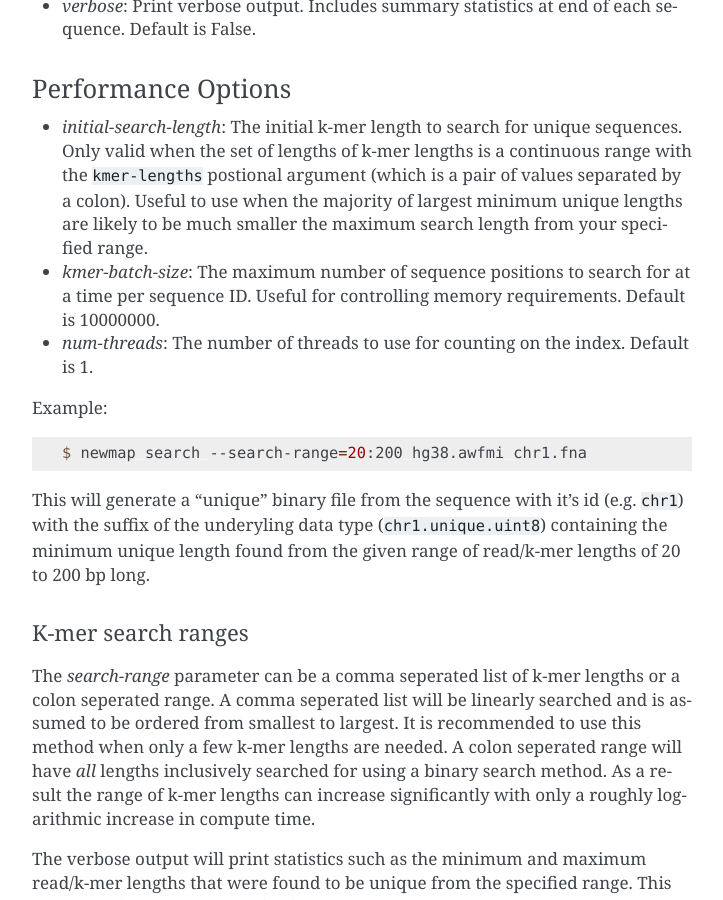
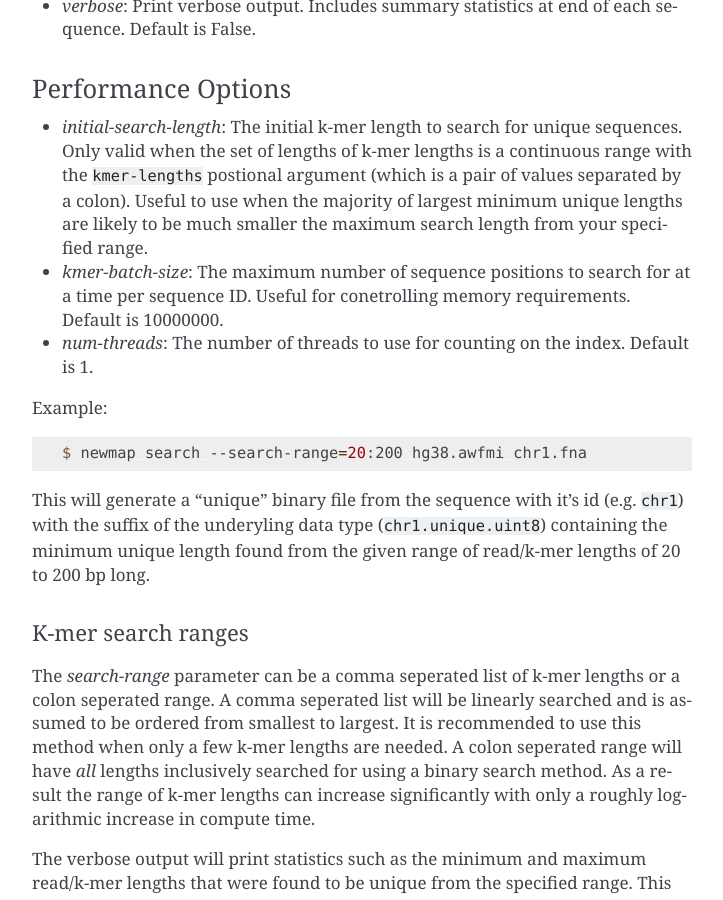
Before and after one commit to hoffmangroup/newmap, a Sphinx documentation site: the page built from docs/source/commands.rst, in a window 1280 px wide and 900 px high, scrolled down 1922 px. Shown: the whole window, without its empty margins (388-1111 px from the left). Built offline with Sphinx 7.4.7, drawn with Linux system fonts in a browser that asks for light colours; some of the changed text lies outside the part shown.

```diff
--- a/docs/source/commands.rst
+++ b/docs/source/commands.rst
@@ -96,7 +96,7 @@ Performance Options
   largest minimum unique lengths are likely to be much smaller the maximum
   search length from your specified range.
 - `kmer-batch-size`: The maximum number of sequence positions to search for at
-  a time per sequence ID. Useful for controlling memory requirements. Default
+  a time per sequence ID. Useful for conetrolling memory requirements. Default
   is 10000000.
 - `num-threads`: The number of threads to use for counting on the index.
   Default is 1.
@@ -222,4 +222,4 @@ Example:
 
 .. code-block:: console
 
-    $ newmap track --multi-read=k24_multiread_mappability.wig -single-read=k24_singleread_mappability.bed 24 chr*.unique.uint8
+    $ newmap track --multi-read=k24_multiread_mappability.wig --single-read=k24_singleread_mappability.bed 24 chr*.unique.uint8
--- a/docs/source/usage.rst
+++ b/docs/source/usage.rst
@@ -88,7 +88,7 @@ To create mappability data for 24-mers:
 
 .. code-block:: console
 
-    $ newmap search --multi-read=k24_multiread_mappability.wig --single-read=k24_singleread_mappability.bed 24 chr1.unique.uint8
+    $ newmap track --multi-read=k24_multiread_mappability.wig --single-read=k24_singleread_mappability.bed 24 chr1.unique.uint8
 
 The resulting BED file will be the single-read mappability for chr1, and the
 WIG file will be the multi-read mappability.
```
Also changed, not shown: other parts of docs/source/commands.rst (+5 -5 lines).
